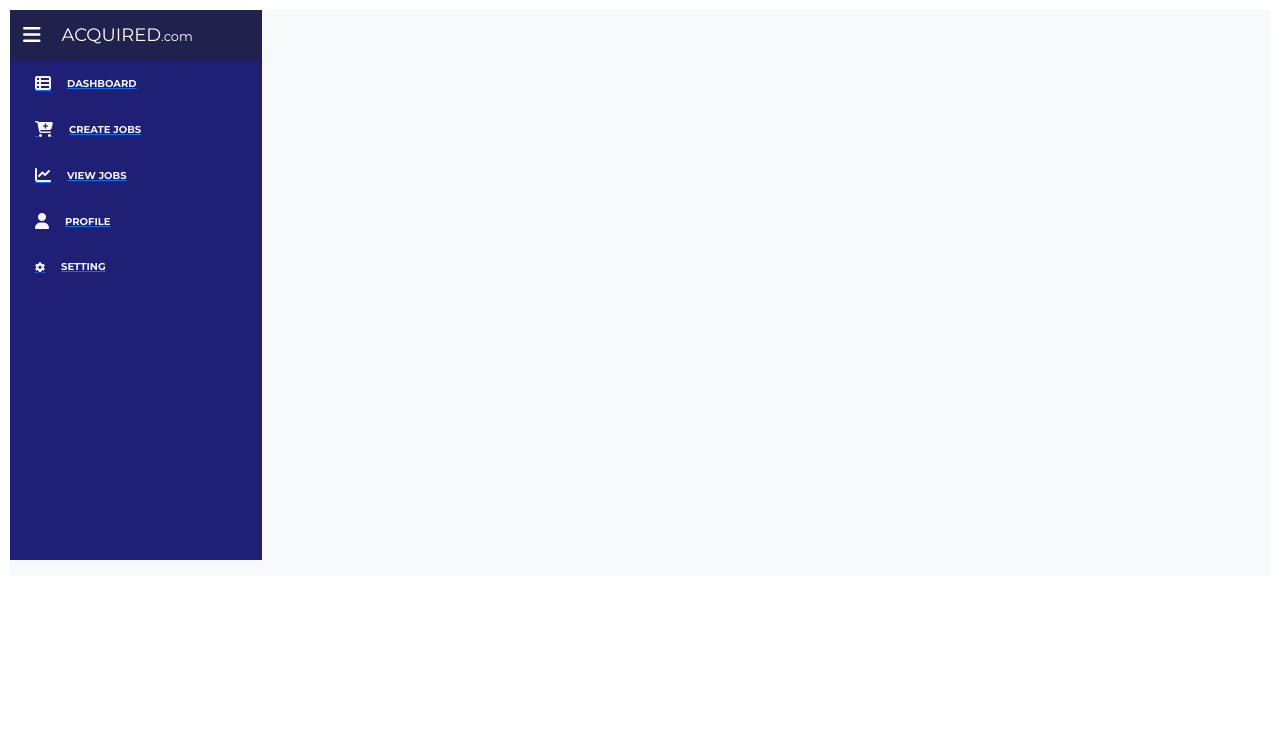
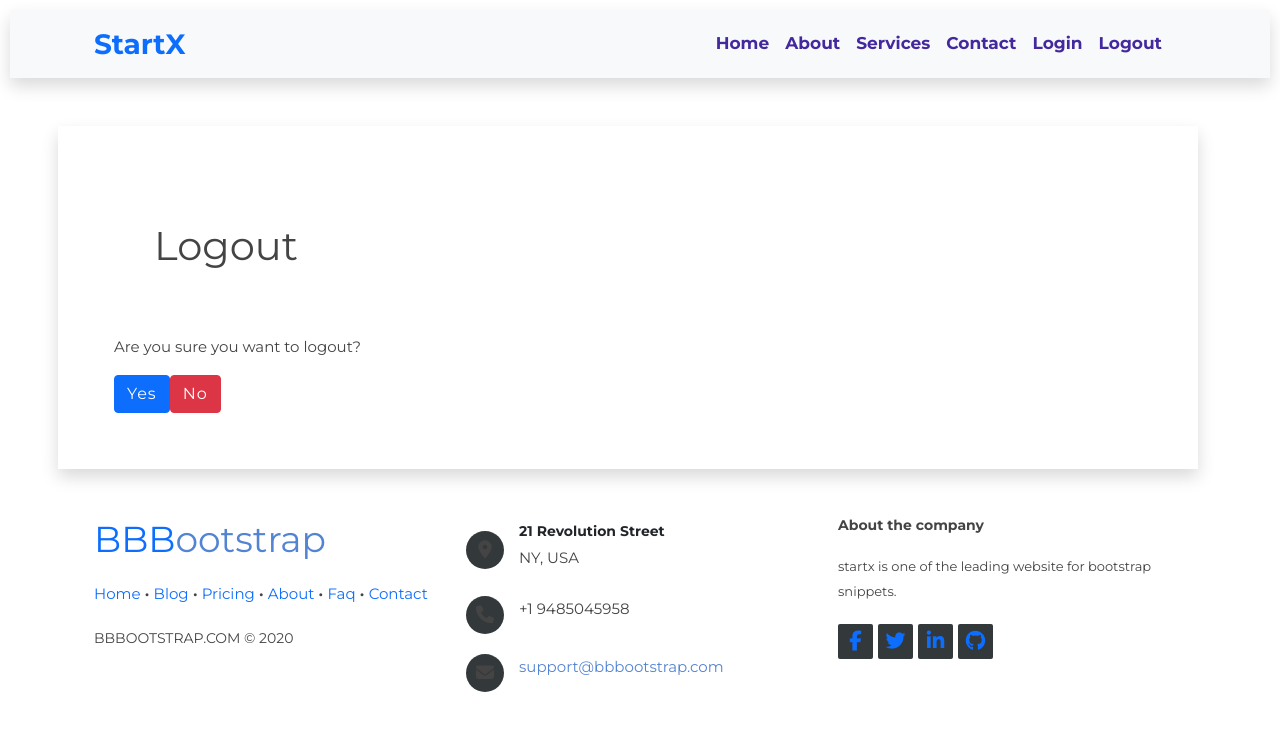
Before and after one commit to Ramudgar/react-websites, a React (Create React App) app: page /logout in a window 1280 px wide. Shown: the top 730 px of the page. Built offline with nearby package versions, Linux system fonts and the light colour scheme.

Commit message:
log out successfully

```diff
--- a/src/App.js
+++ b/src/App.js
@@ -10,11 +10,11 @@ function App() {
   return (
 <>
 <BrowserRouter>
-<ComHome/>
-{/* <Header/> */}
+{/* <ComHome/> */}
+<Header/>
 
-{/* <Mid></Mid> */}
-{/* <Footer/> */}
+<Mid></Mid>
+<Footer/>
 </BrowserRouter>
 
 </>
--- a/src/component/company/profile.js
+++ b/src/component/company/profile.js
@@ -47,8 +47,8 @@ function Profile() {
                             </div>
                             <div className="row mt-3">
                                 <div className="col-md-6"><label class="my-auto">Upload Image </label>
-                                                <input id="file" type="file" class="form-control" /></div>
-                                </div>
+                                    <input id="file" type="file" class="form-control" /></div>
+                            </div>
 
 
 
--- a/src/component/header/header.js
+++ b/src/component/header/header.js
@@ -21,7 +21,7 @@ function Header() {
             <Link class="nav-link color-self  " to="#">About</Link>
           </li>
           <li class="nav-item">
-            <Link class="nav-link color-self " to="emp_home">Services</Link>
+            <Link class="nav-link color-self " to="">Services</Link>
           </li>
           <li class="nav-item">
             <Link class="nav-link color-self " to="#">Contact</Link>
@@ -30,7 +30,7 @@ function Header() {
             <Link class="nav-link color-self " to="login">Login</Link>
           </li>
           <li class="nav-item">
-            <Link class="nav-link color-self " to="#">Logout</Link>
+            <Link class="nav-link color-self " to="logout">Logout</Link>
           </li>
 
 
--- a/src/component/login.js
+++ b/src/component/login.js
@@ -5,6 +5,8 @@
 //   }
 // }
 // export default Login;
+
+import ComHome from '../component/company/com_home';
 
 import LockOutlinedIcon from '@mui/icons-material/LockOutlined';
 import Avatar from '@mui/material/Avatar';
@@ -56,12 +58,15 @@ export default function SignIn() {
               localStorage.setItem('userToken', res.data.token);
 
               if(role==="company"){
-              window.location.replace("home");}
+              window.location.replace("../component/company/com_home");}
               else if(role==="employee"){
                 window.location.replace("signup");
               }
+              else if(role==="investor"){
+                window.location.replace("login");
+              }
               else{
-                window.location.replace("login");
+                window.location.replace("signup");
               }
           }else if(email ===null || password===null){
               setMessage("Please some fields are empty");
--- /dev/null
+++ b/src/component/logout.js
@@ -0,0 +1,34 @@
+function Logout(){
+    return(
+        <>
+
+    <div className="container shadow m-5 p-5">
+        <div className="logout-header p-5">
+            <h1>Logout</h1>
+        </div>
+        <div className="logout-body m-2">
+            <p>Are you sure you want to logout?</p>
+            <div className="logout-buttons">
+                <button className="btn btn-primary" onClick={()=>{
+
+                    localStorage.removeItem('token');
+                    localStorage.removeItem('role');
+                    localStorage.removeItem('email');
+                    localStorage.removeItem('id');
+                    window.location.replace('login');
+                }
+                }>Yes</button>
+                <button className="btn btn-danger" onClick={()=>{
+                    window.location.reload();
+
+                }
+                }>No</button>
+            </div>
+        </div>
+    </div>
+
+
+        </>
+    )
+}
+export default Logout;
--- a/src/component/mid.js
+++ b/src/component/mid.js
@@ -3,6 +3,7 @@ import { Route, Routes } from "react-router-dom";
 import Home from "./herosection";
 import Login from "./login";
 import Signup from "./signup";
+import Logout from "./logout";
 
     class Mid extends Component {
 
@@ -13,7 +14,7 @@ import Signup from "./signup";
 <Route path="/home" element={<Home/>} ></Route>
 <Route path="/login" element={<Login/>} ></Route>
 <Route path="/signup" element={<Signup/>} ></Route>
-
+<Route path="/logout" element={<Logout/>} ></Route>
 
                </Routes>
             );
```
Also changed, not shown: 1 other file (tests, documents, lock files or other folders).
